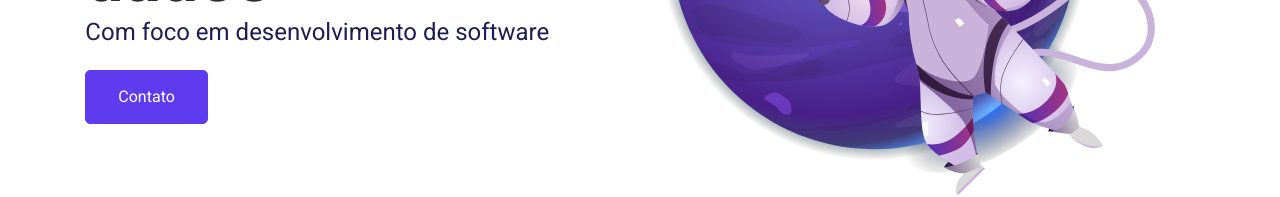
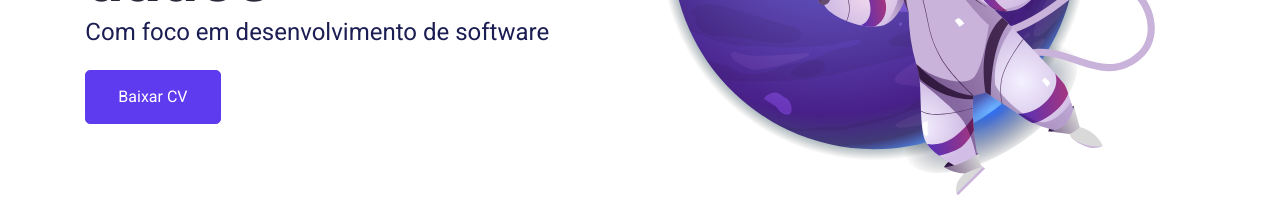
Before and after one commit to Marcoslsl/Portfolio, a React (Create React App) app: page / in a window 1280 px wide. Shown: the part 404-601 px from the top of the page. Built offline with nearby package versions, Linux system fonts and the light colour scheme.

Commit message:
feat: add download of cv

```diff
--- a/src/Pages/Home/HeroSection.jsx
+++ b/src/Pages/Home/HeroSection.jsx
@@ -13,8 +13,8 @@ export default function HeroSection() {
             Com foco em desenvolvimento de software
           </p>
         </div>
-        <a href="mailto:marcosviniciuseg@outlook.com">
-          <button className="btn btn-primary">Contato</button>
+        <a href="./Marcos_Vinicius_.pdf" download>
+          <button className="btn btn-primary">Baixar CV</button>
         </a>
       </div>
       <div className="hero--section--img">
```
Also changed, not shown: 1 other file (tests, documents, lock files or other folders).
